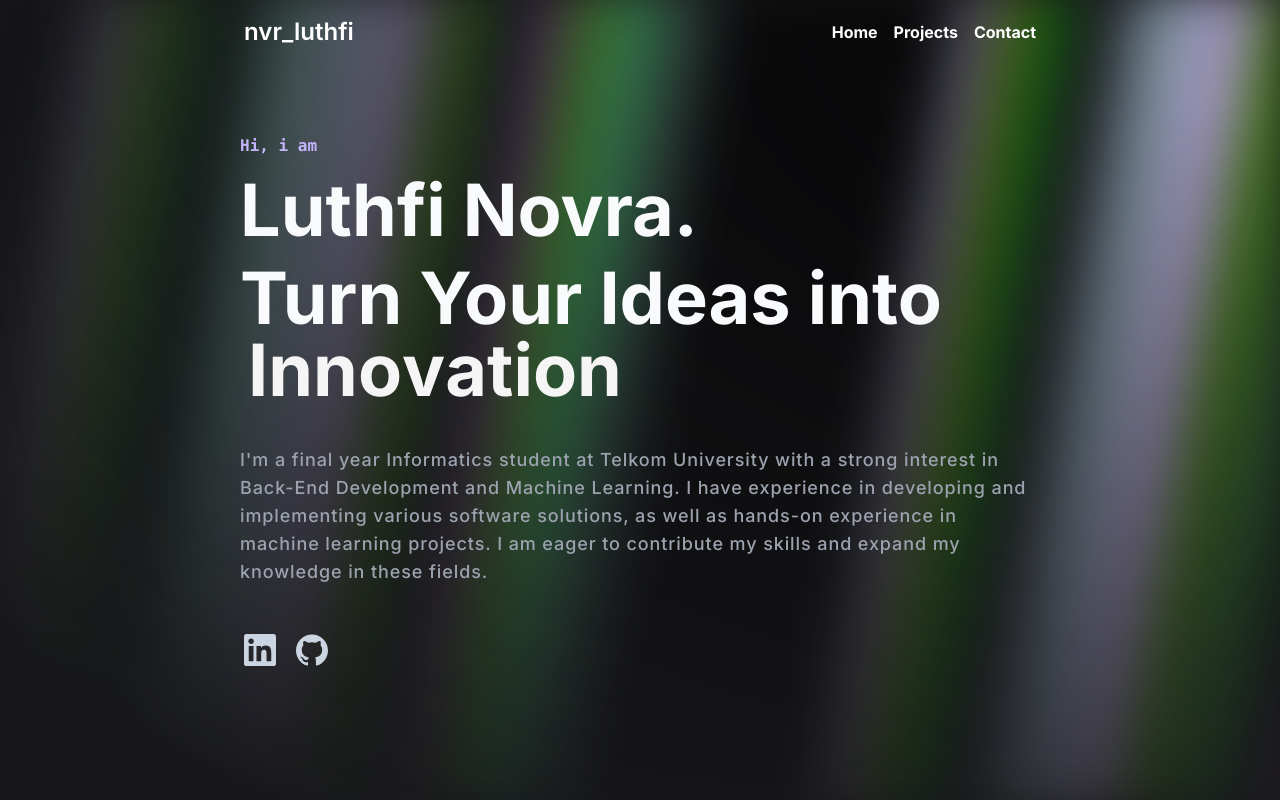
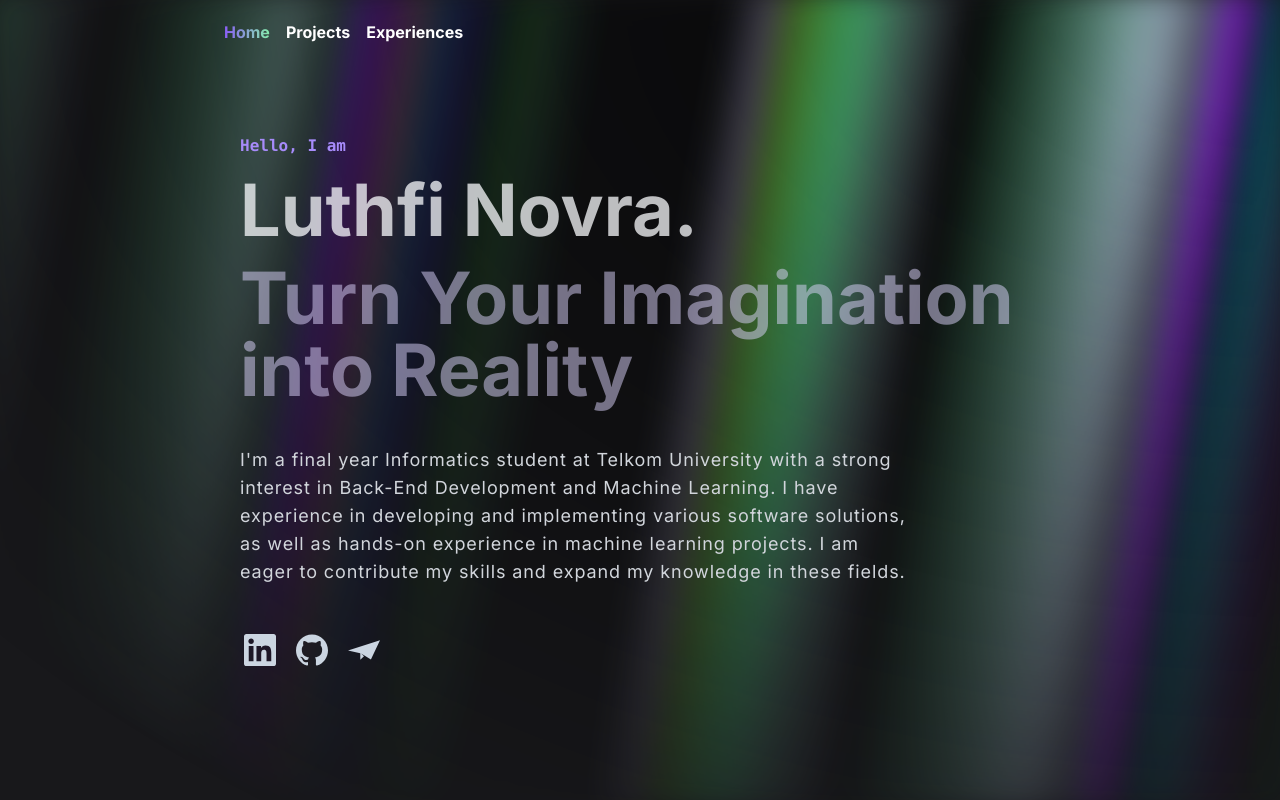
Before and after one commit to luthfinovra/web-portofolio, a Next.js app: page / in a window 1280 px wide. Built offline with nearby package versions, Linux system fonts and the light colour scheme.

Commit message:
Init section

```diff
--- /dev/null
+++ b/app/(home)/components/ExperienceSection.tsx
@@ -0,0 +1,22 @@
+import { motion } from 'framer-motion'
+import React from 'react'
+
+export default function ExperienceSection() {
+    return (
+        <div className='h-full flex flex-col justify-center
+        px-12 2xl:px-72 xl:px-56 lg:px-32  md:px-28 sm:px-8 py-16 sm:py-28 '>
+            <motion.h3
+                initial={{ y: 10, opacity: 0 }}
+                animate={{ y: 0, opacity: 1 }}
+                transition={{
+                    delay: 0.1,
+                    duration: 0.5,
+                    ease: "easeInOut",
+                }}
+                className="text-slate-50 text-opacity-75 font-bold text-xl lg:text-3xl sm:text-2xl md:text-3xl gradient-text mt-2 text-left"
+            >
+                My Experiences
+            </motion.h3>
+        </div>
+    )
+}
--- a/app/(home)/components/HeroSection.tsx
+++ b/app/(home)/components/HeroSection.tsx
@@ -3,7 +3,7 @@ import { motion } from 'framer-motion';
 import Link from 'next/link'
 import { useRouter } from 'next/router';
 import React from 'react'
-import { SiGithub, SiLinkedin } from 'react-icons/si';
+import { SiGithub, SiLinkedin, SiMinutemailer } from 'react-icons/si';
 
 export default function HeroSection() {
     const words = ["Reality", "Innovation", "Creation", "Possibility", "Inspiration"]
@@ -28,29 +28,50 @@ export default function HeroSection() {
             <motion.span
                 initial={{ y: 10, opacity: 0 }}
                 animate={{ y: 0, opacity: 1 }}
-                className="text-violet-300 text-AAsecondary font-mono font-bold"
+                transition={{
+                    delay: 0.1,
+                    duration: 0.5,
+                    ease: "easeInOut",
+                }}
+                className="text-violet-400 font-mono font-bold"
             >
-                Hi, i am
+                Hello, I am
             </motion.span>
             <motion.h1
                 initial={{ y: 10, opacity: 0 }}
                 animate={{ y: 0, opacity: 1 }}
-                className="text-slate-50 font-bold text-3xl lg:text-7xl sm:text-5xl md:text-6xl mt-4"
+                transition={{
+                    delay: 0.1,
+                    duration: 0.5,
+                    ease: "easeInOut",
+                }}
+                className="text-slate-50 text-opacity-75 font-bold text-3xl lg:text-7xl sm:text-5xl md:text-6xl mt-4"
             >
                 Luthfi Novra.
             </motion.h1>
             <motion.h2
                 initial={{ y: 10, opacity: 0 }}
                 animate={{ y: 0, opacity: 1 }}
-                className="text-slate-50 font-bold text-3xl lg:text-7xl sm:text-5xl md:text-6xl mt-4"
+                transition={{
+                    delay: 0.2,
+                    duration: 0.6,
+                    ease: "easeInOut",
+                }}
+                className="text-violet-200 text-opacity-50 font-bold text-3xl lg:text-7xl sm:text-5xl md:text-6xl mt-4"
             >
-                Turn Your Ideas into <FlipWords className="text-violet-300" words={words} />
+                Turn Your Imagination into Reality
+                {/* <span className='text-violet-300'><FlipWords words={words} /></span> */}
             </motion.h2>
 
             <motion.h3
                 initial={{ y: 10, opacity: 0 }}
                 animate={{ y: 0, opacity: 1 }}
-                className="text-gray-400 text-sm md:text-lg sm:text-md mt-10 tracking-wider font-medium secondary"
+                transition={{
+                    delay: 0.3,
+                    duration: 0.8,
+                    ease: "easeInOut",
+                }}
+                className="text-gray-300 text-sm md:text-lg sm:text-md mt-10 tracking-wider w-5/6"
             >
                 I&apos;m a final year Informatics student at Telkom University with a strong interest in
                 Back-End Development and Machine Learning.
@@ -62,6 +83,11 @@ export default function HeroSection() {
             <motion.div
                 initial={{ y: 10, opacity: 0 }}
                 animate={{ y: 0, opacity: 1 }}
+                transition={{
+                    delay: 0.3,
+                    duration: 0.8,
+                    ease: "easeInOut",
+                }}
                 className="mt-12 px-1"
             >
                 <div className='flex items-center gap-5'>
@@ -74,9 +100,14 @@ export default function HeroSection() {
                                 key={index}
                                 aria-label={social.label}
                                 target="_blank">
-                                <Icon className='text-slate-300 hover:text-violet-300 size-5 md:size-8 transition-all' />
+                                <Icon className='text-slate-300 hover:text-green-300 size-5 md:size-8 transition-all' />
                             </Link>);
                     })}
+                    <Link
+                        href={"mailto:luthfinovra19@gmail.com"}
+                        target='_blank'>
+                        <SiMinutemailer className='text-slate-300 hover:text-green-300 size-5 md:size-8 transition-all' />
+                    </Link>
                 </div>
             </motion.div>
         </div>
--- a/app/(home)/components/Navbar.tsx
+++ b/app/(home)/components/Navbar.tsx
@@ -1,18 +1,59 @@
-import React from 'react'
+import React, { useState } from 'react';
 
-export default function Navbar() {
+type Section = "hero" | "projects" | "experiences";
+
+type NavbarProps = {
+    setActiveSection: (section: Section) => void;
+    activeSection: Section;
+};
+
+export default function Navbar({ setActiveSection, activeSection }: NavbarProps) {
     return (
-        <nav className="absolute top-0 left-0 right-0 z-50 px-5 text-white">
-            <div className="x-12 2xl:px-72 xl:px-56 lg:px-32  md:px-28 sm:px-8">
+        <nav className="absolute top-0 left-0 right-0 z-50 text-white">
+            <div className="px-12 2xl:px-72 xl:px-56 lg:px-32">
                 <div className="flex items-center justify-between h-16">
-                    <span className="text-2xl dark:text-white font-semibold">nvr_luthfi</span>
+                    {/* <span className="text-2xl dark:text-white font-semibold">nvr_luthfi</span> */}
                     <div className="flex space-x-4 font-bold dark:text-white">
-                        <a href="#" className='dark:hover:text-violet-300'>Home</a>
-                        <a href="#" className=' dark:hover:text-violet-300'>Projects</a>
-                        <a href="#" className=' dark:hover:text-violet-300'>Contact</a>
+                        <NavLink
+                            onClick={() => setActiveSection("hero")}
+                            active={activeSection === "hero"}
+                        >
+                            Home
+                        </NavLink>
+                        <NavLink
+                            onClick={() => setActiveSection("projects")}
+                            active={activeSection === "projects"}
+                        >
+                            Projects
+                        </NavLink>
+                        <NavLink
+                            onClick={() => setActiveSection("experiences")}
+                            active={activeSection === "experiences"}
+                        >
+                            Experiences
+                        </NavLink>
                     </div>
                 </div>
             </div>
         </nav>
-    )
+    );
 }
+
+type NavLinkProps = {
+    onClick: () => void;
+    active: boolean;
+    children: React.ReactNode; // Ensure children prop is defined correctly
+};
+
+const NavLink: React.FC<NavLinkProps> = ({ onClick, active, children }) => (
+    <a
+        href="#"
+        className={`dark:hover:text-green-300 ${active ? "gradient-text" : ""}`}
+        onClick={(e) => {
+            e.preventDefault();
+            onClick();
+        }}
+    >
+        {children}
+    </a>
+);
--- /dev/null
+++ b/app/(home)/components/ProjectSection.tsx
@@ -0,0 +1,22 @@
+import { motion } from 'framer-motion'
+import React from 'react'
+
+export default function ProjectSection() {
+    return (
+        <div className='h-full flex flex-col justify-center
+        px-12 2xl:px-72 xl:px-56 lg:px-32  md:px-28 sm:px-8 py-16 sm:py-28 '>
+            <motion.h3
+                initial={{ y: 10, opacity: 0 }}
+                animate={{ y: 0, opacity: 1 }}
+                transition={{
+                    delay: 0.1,
+                    duration: 0.5,
+                    ease: "easeInOut",
+                }}
+                className="text-slate-50 text-opacity-75 font-bold text-xl lg:text-3xl sm:text-2xl md:text-3xl gradient-text mt-2 text-left"
+            >
+                My Projects
+            </motion.h3>
+        </div>
+    )
+}
--- a/app/(home)/page.tsx
+++ b/app/(home)/page.tsx
@@ -2,14 +2,20 @@
 
 import { motion } from "framer-motion";
 import { AuroraBackground } from "../../components/ui/aurora-background";
-import React from 'react'
-import Navbar from './components/Navbar'
-import HeroSection from './components/HeroSection'
+import React, { useState } from 'react';
+import Navbar from './components/Navbar';
+import HeroSection from './components/HeroSection';
+import ExperienceSection from "./components/ExperienceSection";
+import ProjectSection from "./components/ProjectSection";
 
-export default function page() {
+type Section = "hero" | "projects" | "experiences";
+
+export default function Page() {
+  const [activeSection, setActiveSection] = useState<Section>("hero");
+
   return (
     <>
-      <Navbar />
+      <Navbar setActiveSection={setActiveSection} activeSection={activeSection} />
       <AuroraBackground>
         <motion.div
           initial={{ opacity: 0.0, y: 40 }}
@@ -21,7 +27,9 @@ export default function page() {
           }}
           className="relative flex flex-col gap-4 items-center justify-center px-4"
         >
-          <HeroSection />
+          {activeSection === "hero" && <HeroSection />}
+          {activeSection === "projects" && <ProjectSection />}
+          {activeSection === "experiences" && <ExperienceSection />}
         </motion.div>
       </AuroraBackground>
     </>
--- a/app/globals.css
+++ b/app/globals.css
@@ -70,14 +70,12 @@
   * {
     @apply border-border;
   }
+
   body {
     @apply bg-background text-foreground;
   }
 }
 
-.glow{
-    width: 0px;
-    height: 0px;
-    border-radius: 50%;
-    box-shadow:0 0 200px 130px #c026d3; /* outer cyan */
+.gradient-text {
+  @apply bg-clip-text text-transparent bg-gradient-to-r from-violet-500 to-green-300;
 }
--- a/components/ui/aurora-background.tsx
+++ b/components/ui/aurora-background.tsx
@@ -34,7 +34,7 @@ export const AuroraBackground = ({
             dark:[background-image:var(--dark-gradient),var(--aurora)]
             [background-size:400%,_200%]
             [background-position:50%_50%,50%_50%]
-            filter blur-[25px] invert dark:invert-0
+            filter blur-[15px] invert dark:invert-0
             after:content-[""] after:absolute after:inset-0 after:[background-image:var(--white-gradient),var(--aurora)]
             after:dark:[background-image:var(--dark-gradient),var(--aurora)]
             after:[background-size:200%,_100%]
--- a/tailwind.config.ts
+++ b/tailwind.config.ts
@@ -83,14 +83,14 @@ const config = {
             backgroundPosition: "50% 50%, 50% 50%",
           },
           to: {
-            backgroundPosition: "350% 50%, 350% 50%",
+            backgroundPosition: "250% 50%, 250% 50%",
           },
         },
       },
       animation: {
         "accordion-down": "accordion-down 0.2s ease-out",
         "accordion-up": "accordion-up 0.2s ease-out",
-        aurora: "aurora 60s linear infinite",
+        aurora: "aurora 120s linear infinite",
       },
     },
   },
```
Lines whose indentation alone changed are shown as unchanged.
